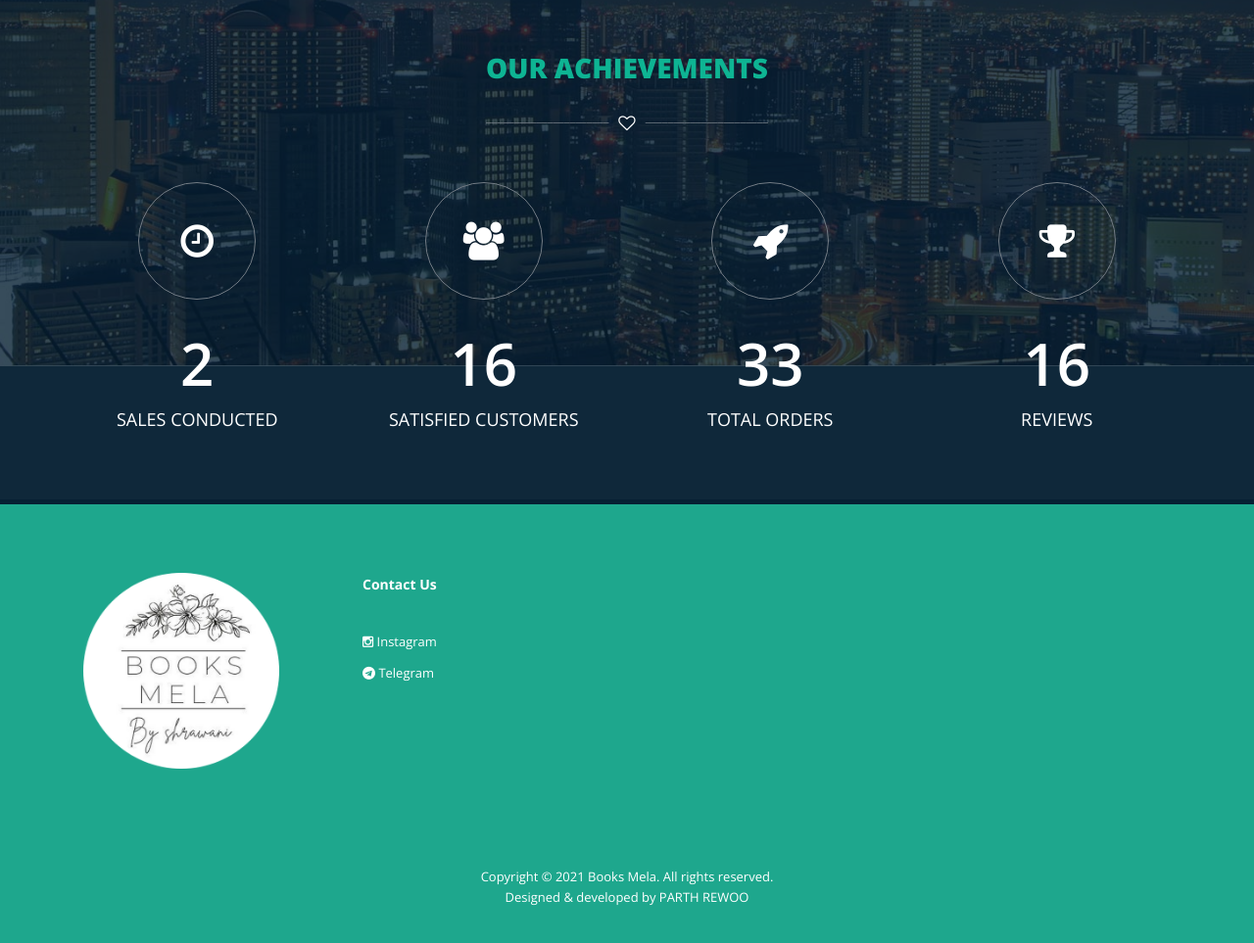
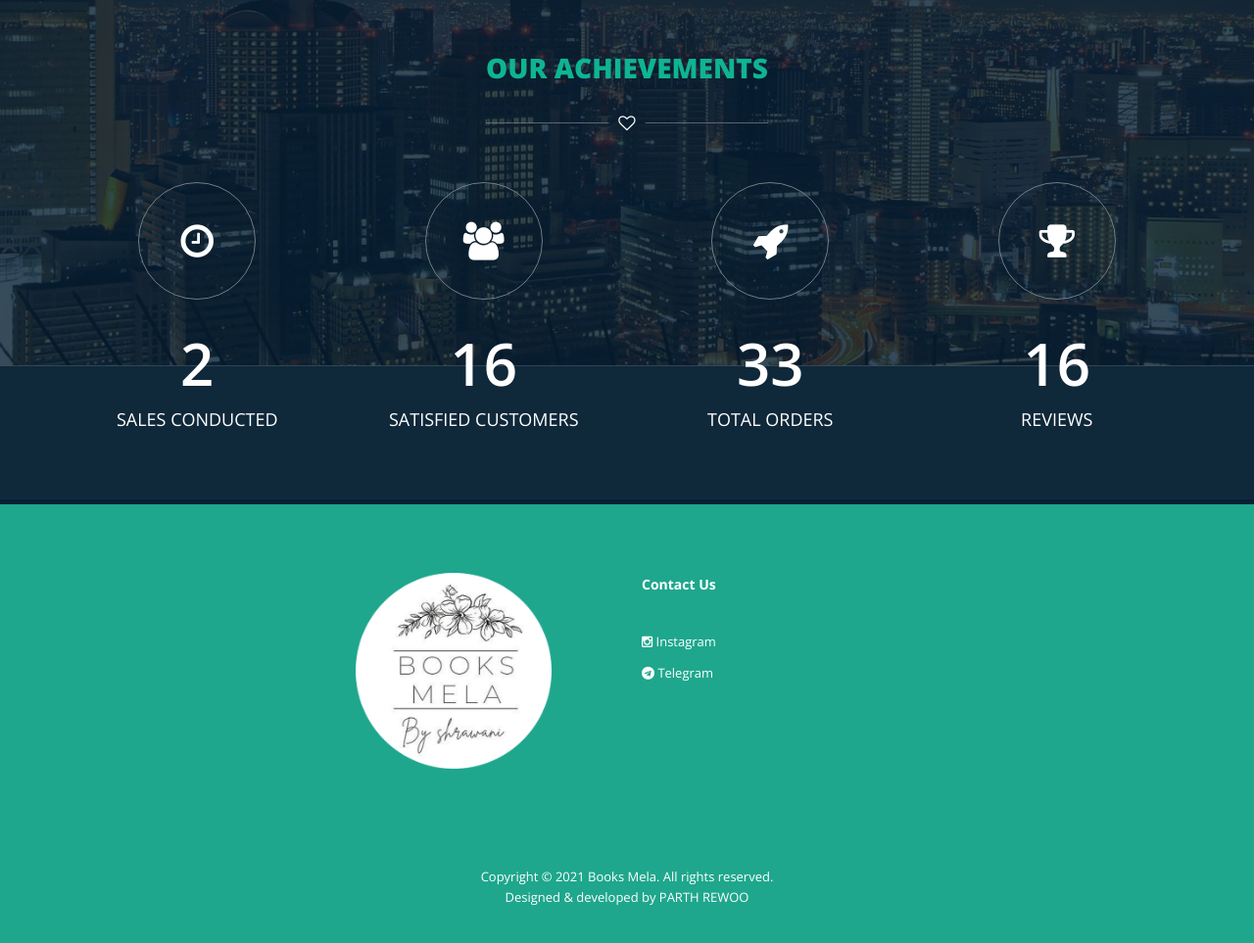
Before and after one commit to Parth1906/booksmela, a plain HTML site: page index.html in a window 1280 px wide. Shown: the part 2496-3459 px from the top of the page at 98% size. Drawn offline with nearby package versions, Linux system fonts and the light colour scheme; some packages are replaced by stand-ins of ours; a script that the page names is missing.

Commit message:
Update index.html

```diff
--- a/index.html
+++ b/index.html
@@ -477,8 +477,7 @@
 		<footer id="footer" class="footer">
 			<div class="container">
 				<div class="row">
-
-<!-- 				 <div class="col-md-3 col-sm-6 col-xs-12 wow fadeInUp animated" data-wow-duration="500ms">
+					 <div class="col-md-3 col-sm-6 col-xs-12 wow fadeInUp animated" data-wow-duration="500ms">
 						<!-- <div class="footer-single">
 							<img src="img/footer-logo.png" alt="" width="200" height="200">
 						</div>-->
```
